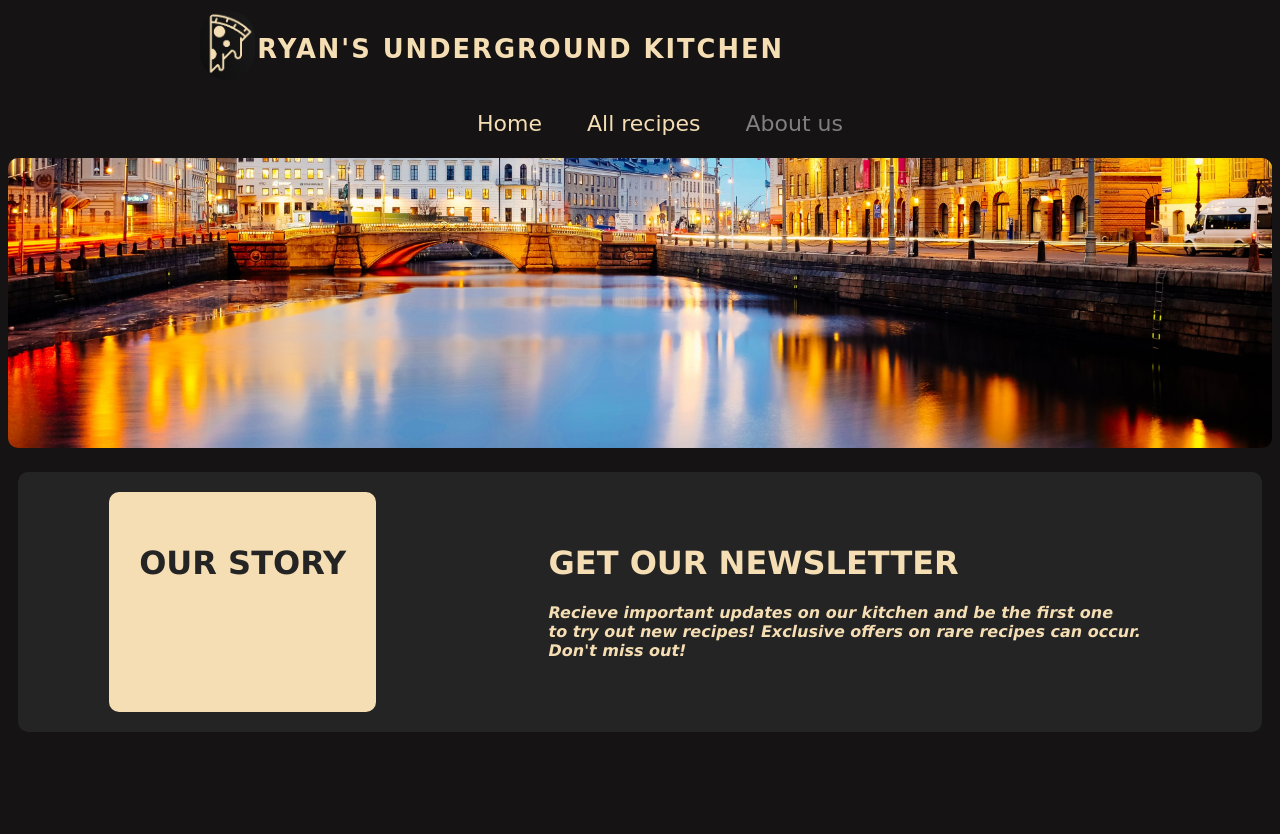
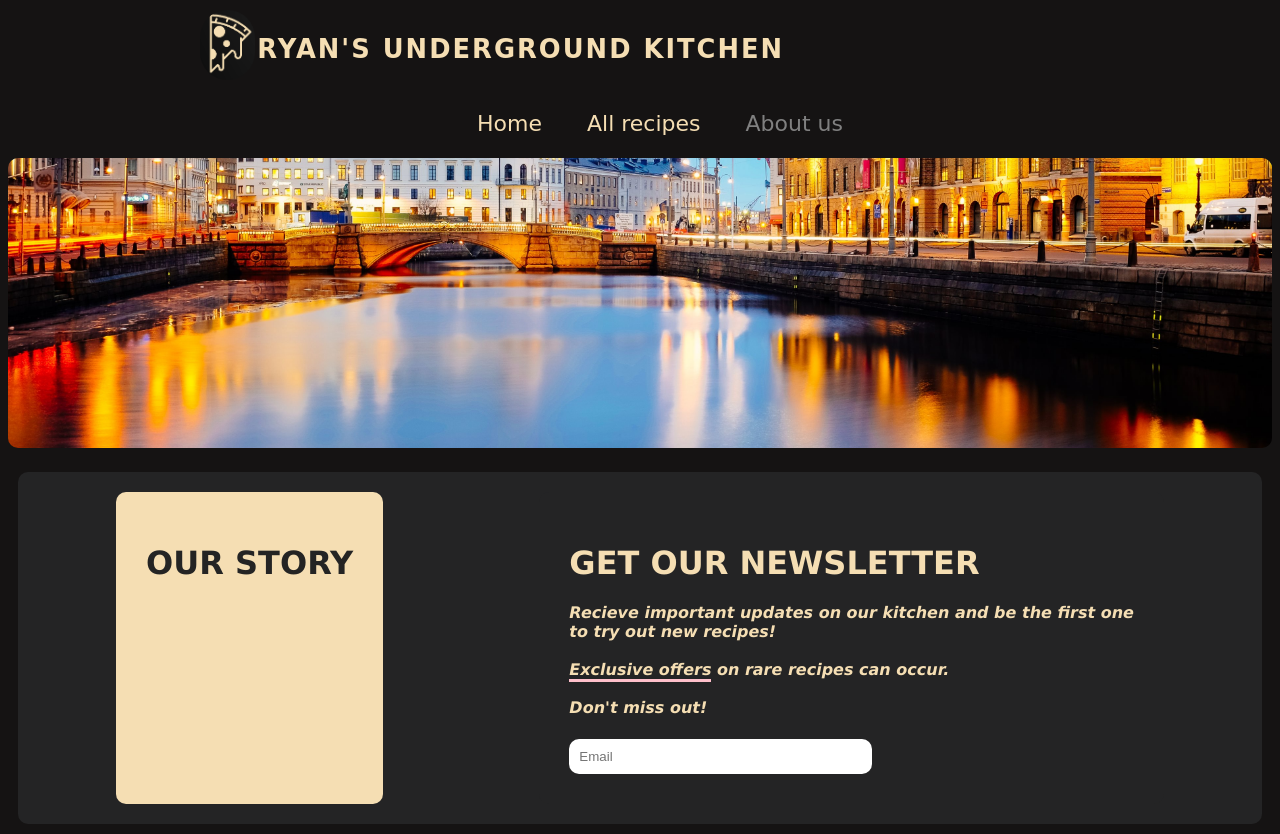
Before and after one commit to RyanLindman/recipe-app, a React (Vite) app in the folder frontend/: page /about in a window 1280 px wide. Before the commit the page ends 800 px from the top, so only its background shows below. Built offline with nearby package versions, Linux system fonts and the light colour scheme.

Commit message:
progress

```diff
--- a/frontend/src/AboutPage.css
+++ b/frontend/src/AboutPage.css
@@ -1,12 +1,10 @@
 .main-container {
-
   font-family: "Verdana", sans-serif;
   display: flex;
   justify-content: space-around;
   margin: 10px;
   margin-top: 20px;
   flex-wrap: wrap;
-
 }
 
 .banner-image img {
@@ -14,28 +12,36 @@
   height: 290px;
   object-fit: cover;
   border-radius: 10px;
-
 }
 
-
 .story-container {
-
-
-    background-color:wheat;
+  background-color: wheat;
   padding: 30px;
   border-radius: 10px;
   color: #242424;
 
   text-align: center;
-
 }
 
 .newsletter-container {
-
   background-color: #242425;
   color: wheat;
   padding: 30px;
   border-radius: 10px;
+}
 
+.newsletter-form {
+
+    display: flex;
+    flex-direction: column;
 
 }
+
+.newsletter-form input {
+
+    padding: 10px;
+    border-radius: 10px;
+    border: none;
+    width: 50%;
+
+}
--- /dev/null
+++ b/frontend/src/components/InputField.tsx
@@ -0,0 +1,16 @@
+function Input(props: { label?: any; type: any; id: any; placeholder: any }) {
+  return (
+    <div>
+      <div>
+        <label htmlFor={props.id}>{props.label}</label>
+        <input
+          id={props.id}
+          type={props.type}
+          placeholder={props.placeholder}
+        />
+      </div>
+    </div>
+  );
+}
+
+export default Input;
--- a/frontend/src/views/AboutPage.tsx
+++ b/frontend/src/views/AboutPage.tsx
@@ -1,7 +1,20 @@
 import Header from "../components/Header";
 import "../AboutPage.css";
+import InputField from "../components/InputField";
+
+
 
 const AboutPage = () => {
+
+  const errors = {}
+
+
+
+
+
+
+
+
   return (
     <>
       <Header fontSize={22} selectedPage="about" />
@@ -18,14 +31,24 @@ const AboutPage = () => {
           <h4 style={{ fontStyle: "italic" }}>
             <p>
               Recieve important updates on our kitchen and be the first one{" "}
-              <br /> to try out new recipes! Exclusive offers on rare recipes
-              can occur. <br />
-              Don't miss out!
+              <br /> to try out new recipes! <br /> <br />
+              <span style={{borderBottom:"3px solid pink"}}>Exclusive offers</span> on rare recipes can occur. <br />
+             <br /> Don't miss out!
             </p>
           </h4>
+
+          <div>
+            <form className="newsletter-form">
+              <label htmlFor="email" />
+              <InputField type="email" id="email" placeholder="Email" />
+            </form>
+
+          </div>
         </div>
       </div>
     </>
+
+
   );
 };
 
```
Lines whose indentation alone changed are shown as unchanged.
